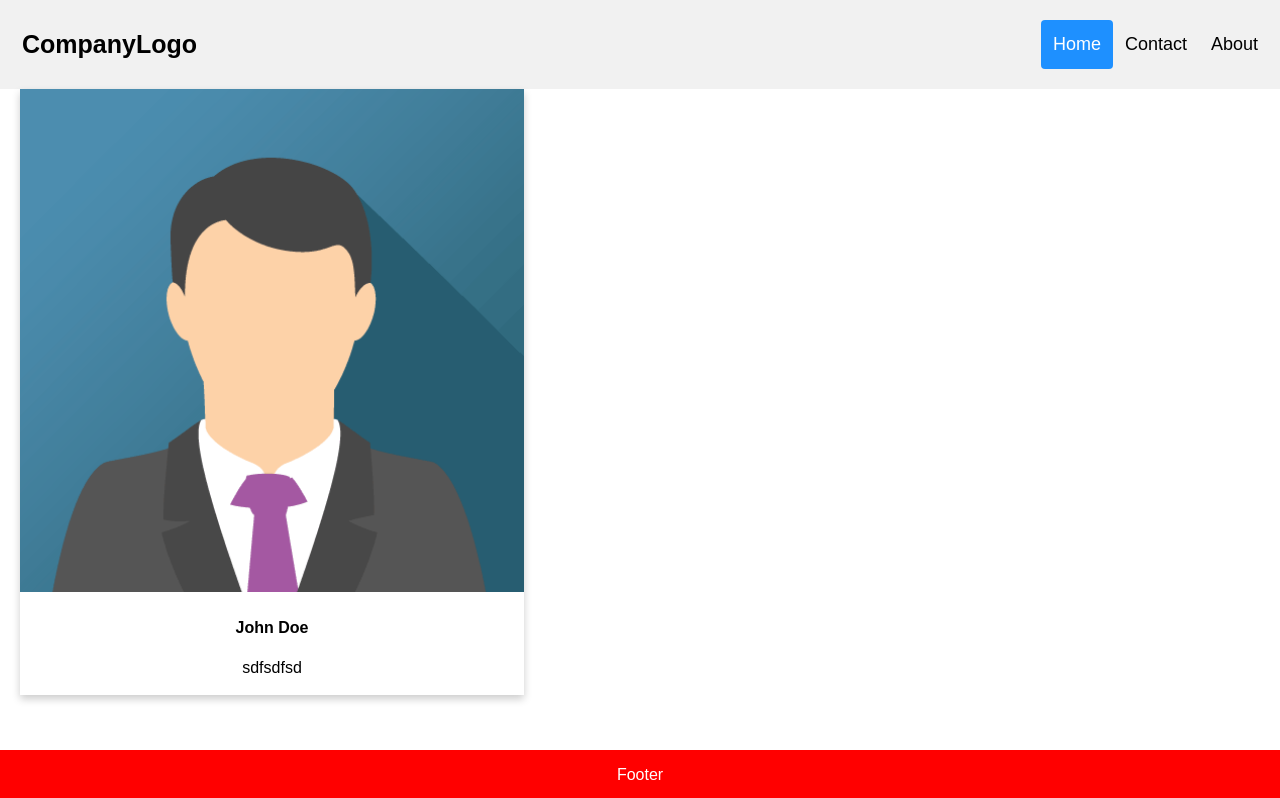
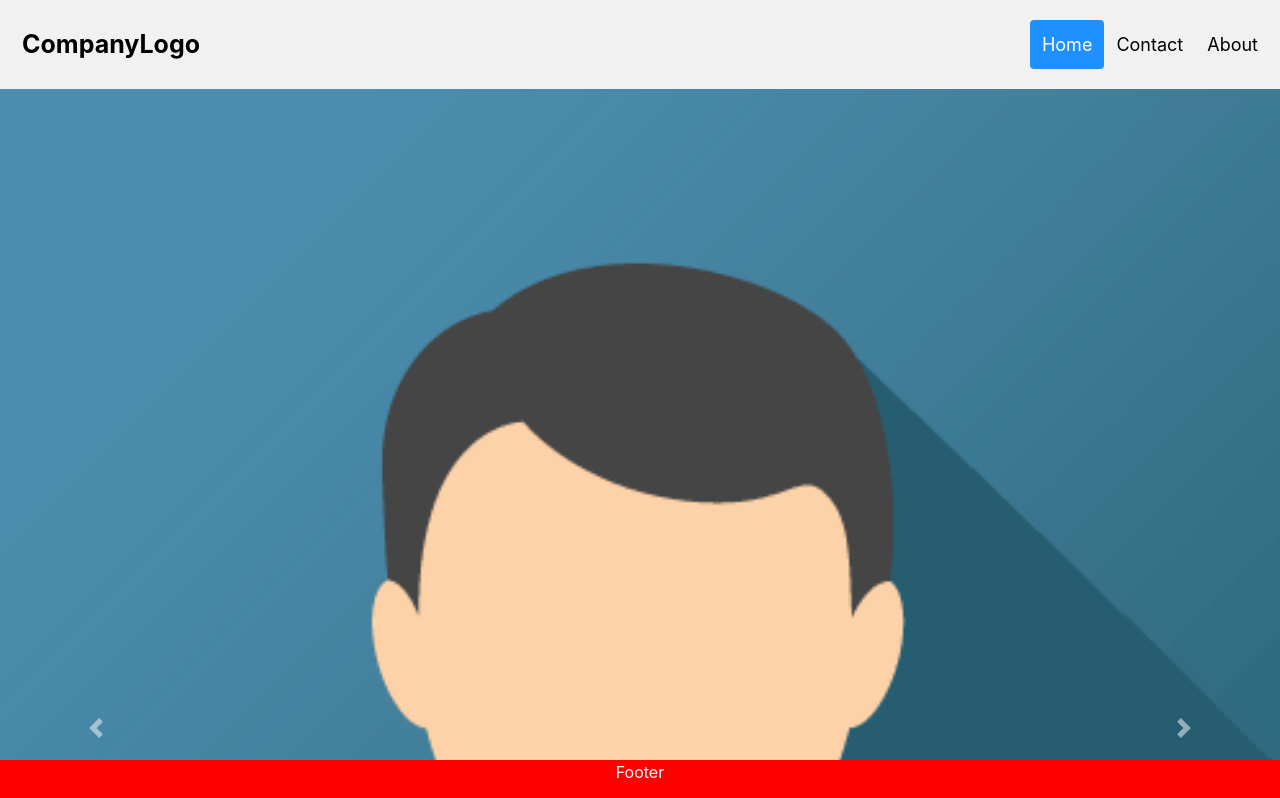
Before and after one commit to pamnanaimanish169/create-react-practice, a React (Create React App) app: page / in a window 1280 px wide. Shown: the top 798 px of the page. Built offline with nearby package versions, Linux system fonts and the light colour scheme.

Commit message:
Integrate: Integrte Owl Carousel via bootstrap

```diff
--- a/package.json
+++ b/package.json
@@ -3,6 +3,9 @@
   "version": "0.1.0",
   "private": true,
   "dependencies": {
+    "bootstrap": "^4.6.0",
+    "jquery": "^3.6.0",
+    "popper.js": "^1.16.1",
     "react": "^17.0.1",
     "react-dom": "^17.0.1",
     "react-scripts": "1.1.5"
--- a/src/App.js
+++ b/src/App.js
@@ -12,6 +12,8 @@ class App extends Component {
         <Header />
         <Card />
         <Footer />
+
+
       </div>
     );
 
--- a/src/Card-Item/Card.js
+++ b/src/Card-Item/Card.js
@@ -1,16 +1,51 @@
 import React, { Component } from 'react';
 import './Card.css';
+import $ from 'jquery';
+
 
 class Card extends Component    {
+    componentDidMount() {
+        $('.carousel').carousel({
+            interval : 2000,
+            items   : 3
+          })
+
+
+    }
     render()    {
         return  (
-            <div style={{paddingLeft:20}}>
-                <div className="card">
-                    <img src={'img/img_avatar.png'} alt="Avatar" className="width" />
-                    <div className="container">
-                        <h4><b>John Doe</b></h4>
-                        <p>sdfsdfsd</p>
+            // <div style={{paddingLeft:20}}>
+            //     <div className="card">
+            //         <img src={'img/img_avatar.png'} alt="Avatar" className="width" />
+            //         <div className="container">
+            //             <h4><b>John Doe</b></h4>
+            //             <p>sdfsdfsd</p>
+            //         </div>
+            //     </div>
+            // </div>
+            <div>
+                <div id="carouselExampleControls" className="carousel slide" data-ride="carousel">
+                    <div className="carousel-inner">
+                        <div className="carousel-item active">
+                            <img src={'img/img_avatar.png'} className="d-block w-100" alt="" />
+                        </div>
+
+                        <div className="carousel-item">
+                            <img src={'img/img_avatar.png'} className="d-block w-100" alt="" />
+                        </div>
+
+                        <div className="carousel-item">
+                            <img src={'img/img_avatar.png'} className="d-block w-100" alt="" />
+                        </div>
                     </div>
+                    <a className="carousel-control-prev" href="#carouselExampleControls" role="button" data-slide="prev">
+                        <span className="carousel-control-prev-icon" aria-hidden="true"></span>
+                        <span className="sr-only">Previous</span>
+                    </a>
+                    <a className="carousel-control-next" href="#carouselExampleControls" role="button" data-slide="next">
+                        <span className="carousel-control-next-icon" aria-hidden="true"></span>
+                        <span className="sr-only">Next</span>
+                    </a>
                 </div>
             </div>
         )
--- a/src/index.js
+++ b/src/index.js
@@ -3,6 +3,10 @@ import ReactDOM from 'react-dom';
 import './index.css';
 import App from './App';
 import registerServiceWorker from './registerServiceWorker';
+import 'bootstrap/dist/css/bootstrap.css';
+import $ from 'jquery';
+import Popper from 'popper.js';
+import 'bootstrap/dist/js/bootstrap.bundle.min';
 
 ReactDOM.render(<App />, document.getElementById('root'));
 registerServiceWorker();
```
Also changed, not shown: 1 other file (tests, documents, lock files or other folders).
